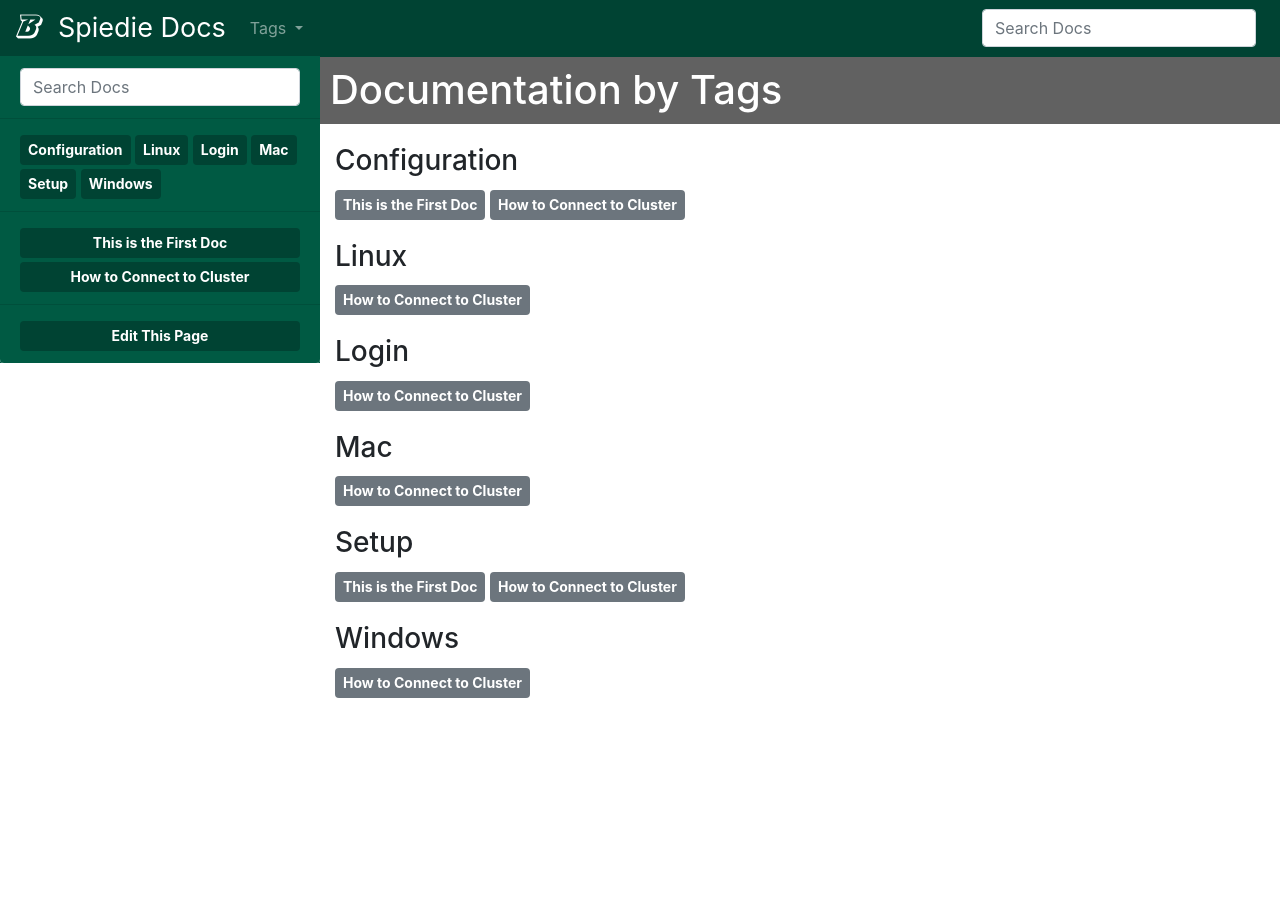
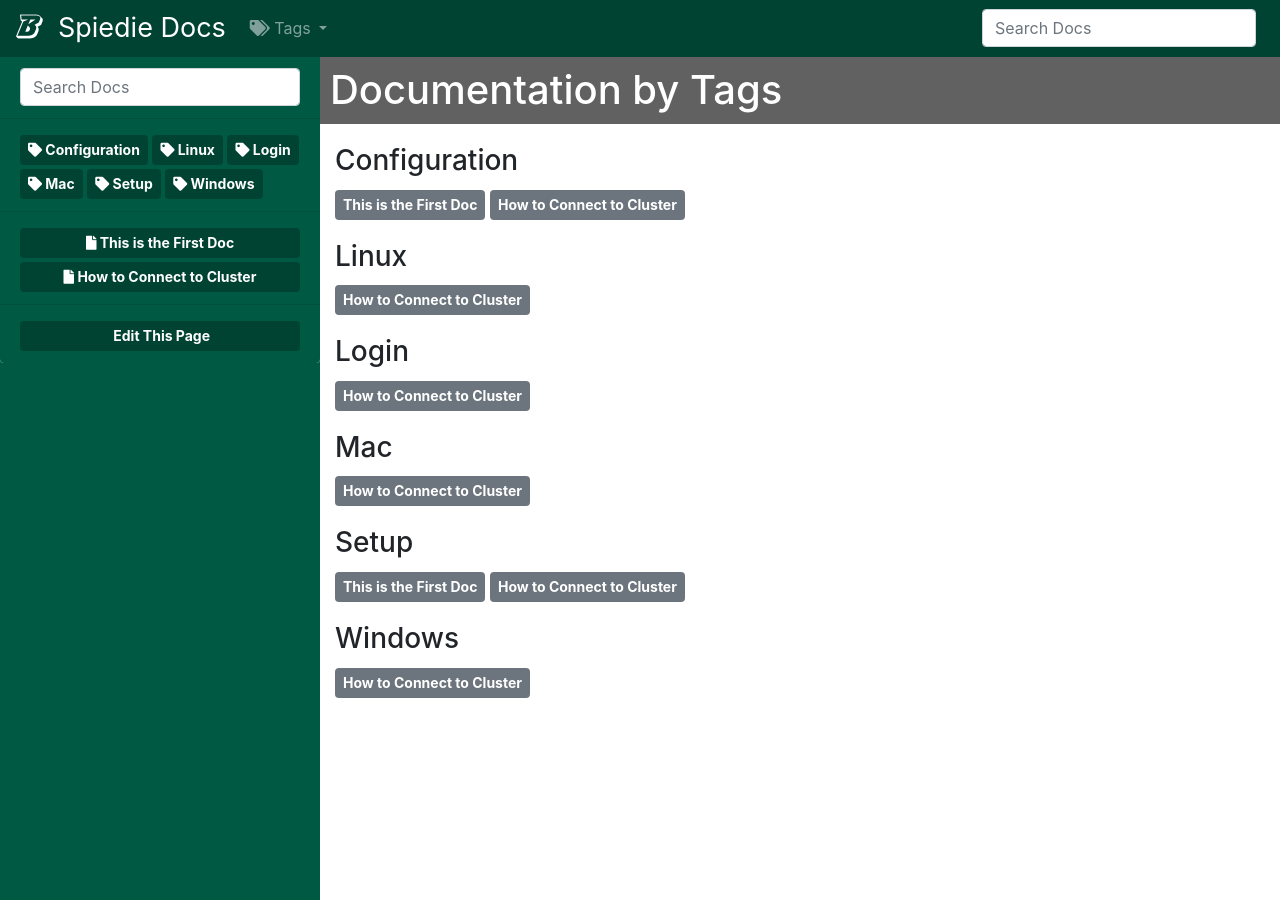
Before and after one commit to pavalenta/SpiedieDocs, a Jekyll site: the page built from docs/tags.html, in a window 1280 px wide. Built offline with Jekyll 4.4.1, drawn with Linux system fonts in a browser that asks for light colours; nearby versions of some CDN libraries.

Commit message:
Add Font Awesome

```diff
--- a/docs/_layouts/default.html
+++ b/docs/_layouts/default.html
@@ -13,6 +13,7 @@
     <link rel="stylesheet" href="https://stackpath.bootstrapcdn.com/bootstrap/4.3.1/css/bootstrap.min.css" integrity="sha384-ggOyR0iXCbMQv3Xipma34MD+dH/1fQ784/j6cY/iJTQUOhcWr7x9JvoRxT2MZw1T" crossorigin="anonymous">
     <link rel="stylesheet" href="{{ site.url }}/assets/css/pygments.css">
     <link rel="stylesheet" href="{{ site.url }}/assets/css/bingfont.css">
+    <link rel="stylesheet" href="https://use.fontawesome.com/releases/v5.8.2/css/all.css" integrity="sha384-oS3vJWv+0UjzBfQzYUhtDYW+Pj2yciDJxpsK1OYPAYjqT085Qq/1cq5FLXAZQ7Ay" crossorigin="anonymous">
     <!-- <link rel="stylesheet" href="//cdnjs.cloudflare.com/ajax/libs/highlight.js/9.15.6/styles/default.min.css"> -->
     <script>
       window.dataLayer = window.dataLayer || [];
@@ -56,7 +57,7 @@
         <ul class="navbar-nav mr-auto">
             <li class="nav-item dropdown">
               <a class="nav-link dropdown-toggle" href="#" id="navbarDropdownMenuLink" data-toggle="dropdown" aria-haspopup="true" aria-expanded="false">
-                Tags
+                <i class="fa fa-tags"></i> Tags
               </a>
               <div class="dropdown-menu" aria-labelledby="navbarDropdownMenuLink" style="height: auto; max-height: 400px; overflow-x: hidden;">
                 {% for tag in all_tags %}
@@ -73,7 +74,7 @@
 
     <div class="container-fluid" style="margin-top:56px;">
       <div class="row">
-        <div class="fixed-top col-md-4 col-lg-3 d-none d-md-block" style="padding:0px;margin-top:56px;background:rgb(0,90,67);">
+        <div class="fixed-top col-md-4 col-lg-3 d-none d-md-block" style="padding:0px;margin-top:56px;background:rgb(0,90,67);bottom:0px;z-index:0;">
           <div class="card" style="border:0px;">
             <div class="card-header" style="background-color:rgb(0,90,67);border-radius:0px;">
               <form>
@@ -85,22 +86,22 @@
             <ul class="list-group list-group-flush">
               <li class="list-group-item" style="background:rgb(0,90,67);">
                 {% for tag in all_tags %}
-                  <a class="badge badge-primary" href="{{ site.url }}/tags#{{ tag | slugify }}">{{ tag }}</a>
+                  <a class="badge badge-primary" href="{{ site.url }}/tags#{{ tag | slugify }}"><i class="fa fa-tag"></i> {{ tag }}</a>
                 {% endfor %}
               </li>
               <li class="list-group-item" style="background:rgb(0,90,67);">
                 <!-- Pages -->
-                {% for mypage in site.pages %}
+                {% for mypage in site.pages limit:5 %}
                 {% if mypage.dir == "/tutorials/" %}
                   <a class="badge badge-primary" href="{{ site.url }}{{ mypage.url }}" style="width:100%;">
-                    {{ mypage.title }}
+                    <i class="fa fa-file"></i> {{ mypage.title }}
                   </a>
                 {% endif %}
                 {% endfor %}
               </li>
               <li class="list-group-item" style="background:rgb(0,90,67);">
                 <a class="badge badge-primary" href="https://github.com/BinghamtonUniversity/SpiedieDocs/edit/master/docs/{{ page.path }}" style="width:100%;">
-                  Edit This Page
+                  <i class="fa fa-pencil"></i> Edit This Page
                 </a>
               </li>
             </ul>
```
